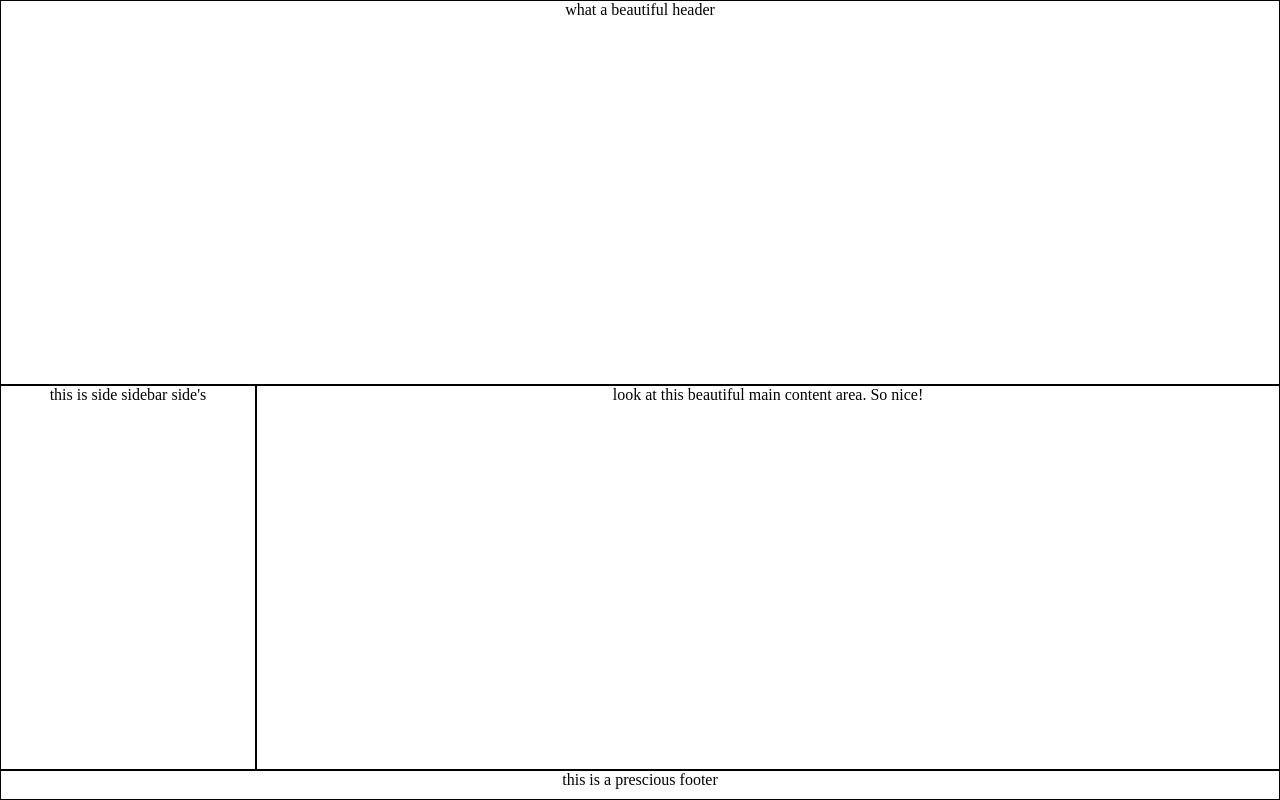
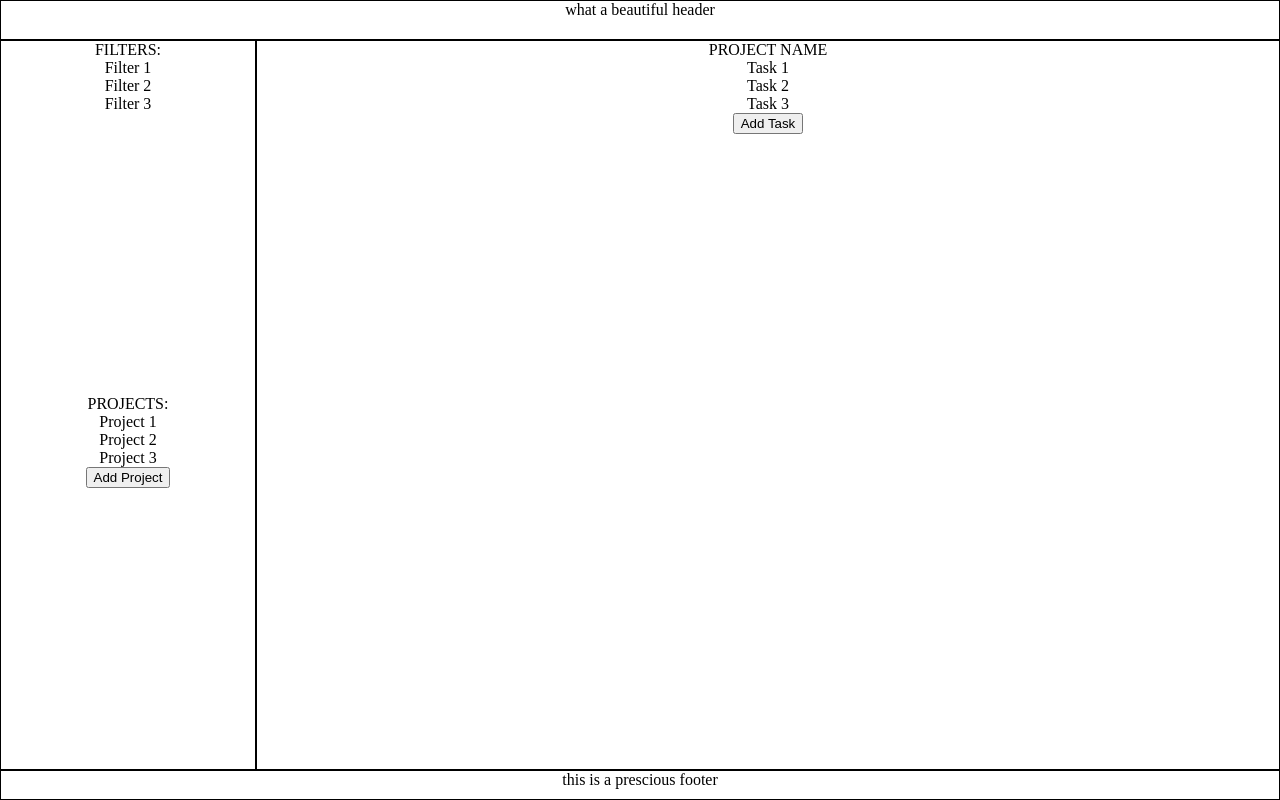
Before and after one commit to VecchiR/todolist, a website built with webpack: page src/index.html in a window 1280 px wide. Built offline with nearby package versions, Linux system fonts and the light colour scheme.

Commit message:
Add dummy content have a visual guide of the app

```diff
--- a/src/index.html
+++ b/src/index.html
@@ -1,18 +1,42 @@
 <!DOCTYPE html>
 <html lang="en">
+
 <head>
     <meta charset="UTF-8">
     <meta name="viewport" content="width=device-width, initial-scale=1.0">
     <title>To-Do List</title>
     <link rel="stylesheet" href="styles.css">
 </head>
+
 <body>
 
     <header>what a beautiful header</header>
-    <div class="sidebar">this is side sidebar side's</div>
-    <div class="main-content">look at this beautiful main content area. So nice!</div>
+    <div class="sidebar">
+        <div class="filters-container">FILTERS:
+            <div class="filter">Filter 1</div>
+            <div class="filter">Filter 2</div>
+            <div class="filter">Filter 3</div>
+        </div>
+        <div class="projects-container">PROJECTS:
+            <div class="project">Project 1</div>
+            <div class="project">Project 2</div>
+            <div class="project">Project 3</div>
+            <button>Add Project</button>
+        </div>
+    </div>
+    <div class="main-content">
+        <div class="main-label">PROJECT NAME</div>
+        <div class="tasks-container">
+            <div class="task">Task 1</div>
+            <div class="task">Task 2</div>
+            <div class="task">Task 3</div>
+        </div>
+        <button>Add Task</button>
+    </div>
+
     <footer>this is a prescious footer</footer>
 
     <script src="./index.js"></script>
 </body>
+
 </html>
--- a/src/styles.css
+++ b/src/styles.css
@@ -1,6 +1,6 @@
 body {
     display: grid;
-    grid-template: 1fr 1fr 30px / 1fr 4fr;
+    grid-template: 40px 1fr 30px / 1fr 4fr;
     height: 100vh;
     text-align: center;
     margin: 0;
@@ -18,3 +18,7 @@ footer,
 .main-content {
     border: 1px solid black;
 }
+
+.sidebar {
+    display: grid;
+}
```
